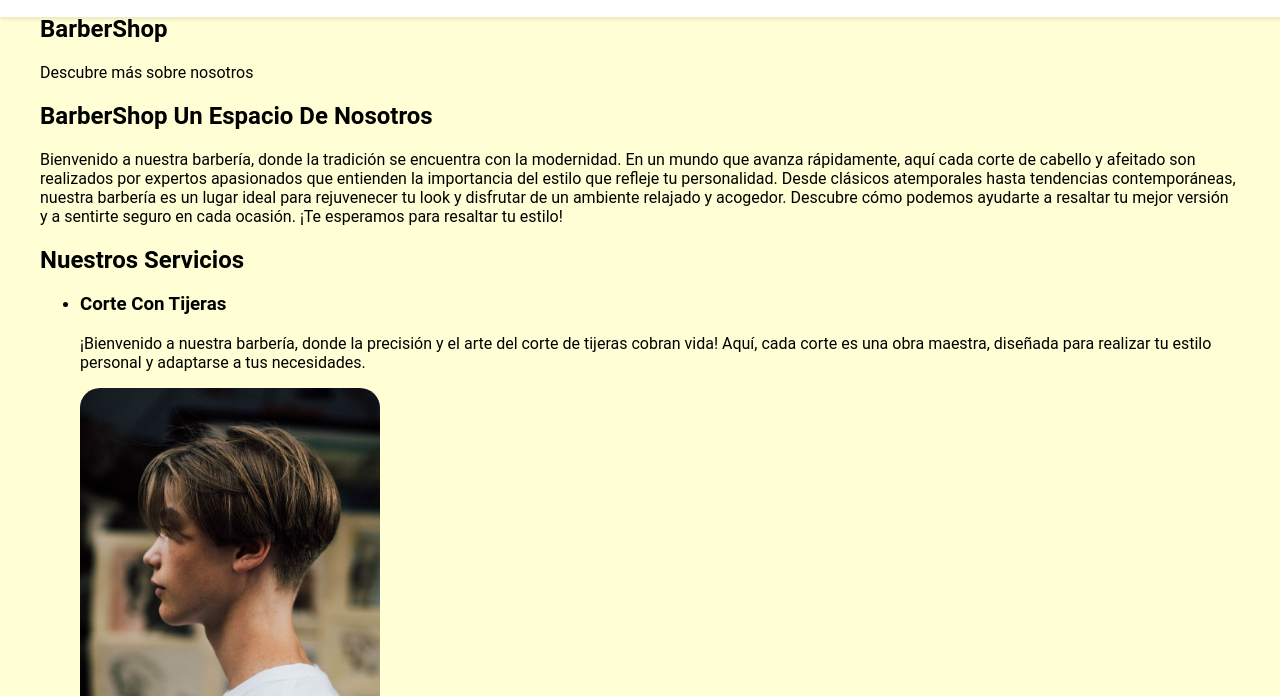
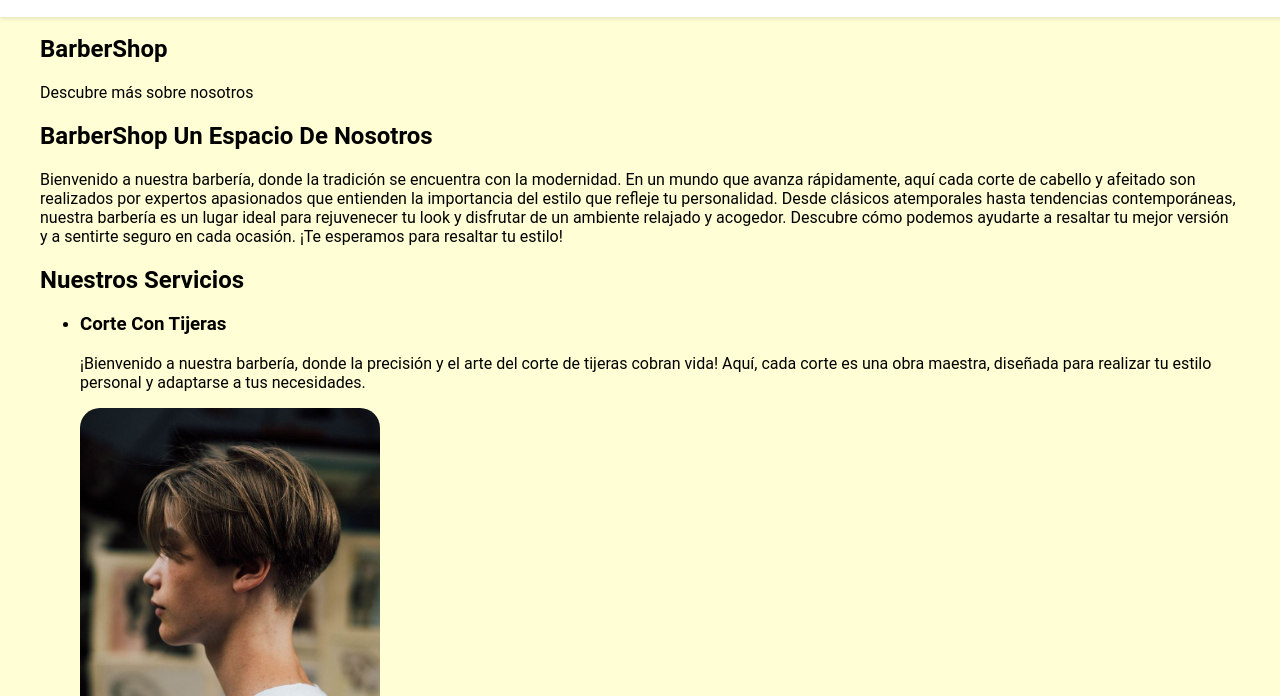
Before and after one commit to Carmen272/PaginaWebBarberShop, a plain HTML site: page index.html in a window 1280 px wide. Shown: the part 104-800 px from the top of the page. Drawn offline with Linux system fonts and the light colour scheme.

Commit message:
se agrega espacio entre la barra y el titulo de inicio

```diff
--- a/style.css
+++ b/style.css
@@ -17,7 +17,9 @@ header {
   width: 100%;
   z-index: 1000;
 }
-
+section#inicio {
+  padding-top: 20px;
+}
 .header-content {
   display: flex;
   justify-content: space-between;
@@ -55,6 +57,10 @@ nav a {
 
 nav a:hover {
   color: #666;
+}
+
+section#inicio {
+  padding-top: 20px;
 }
 
 /* Estilos del contenido */
```
